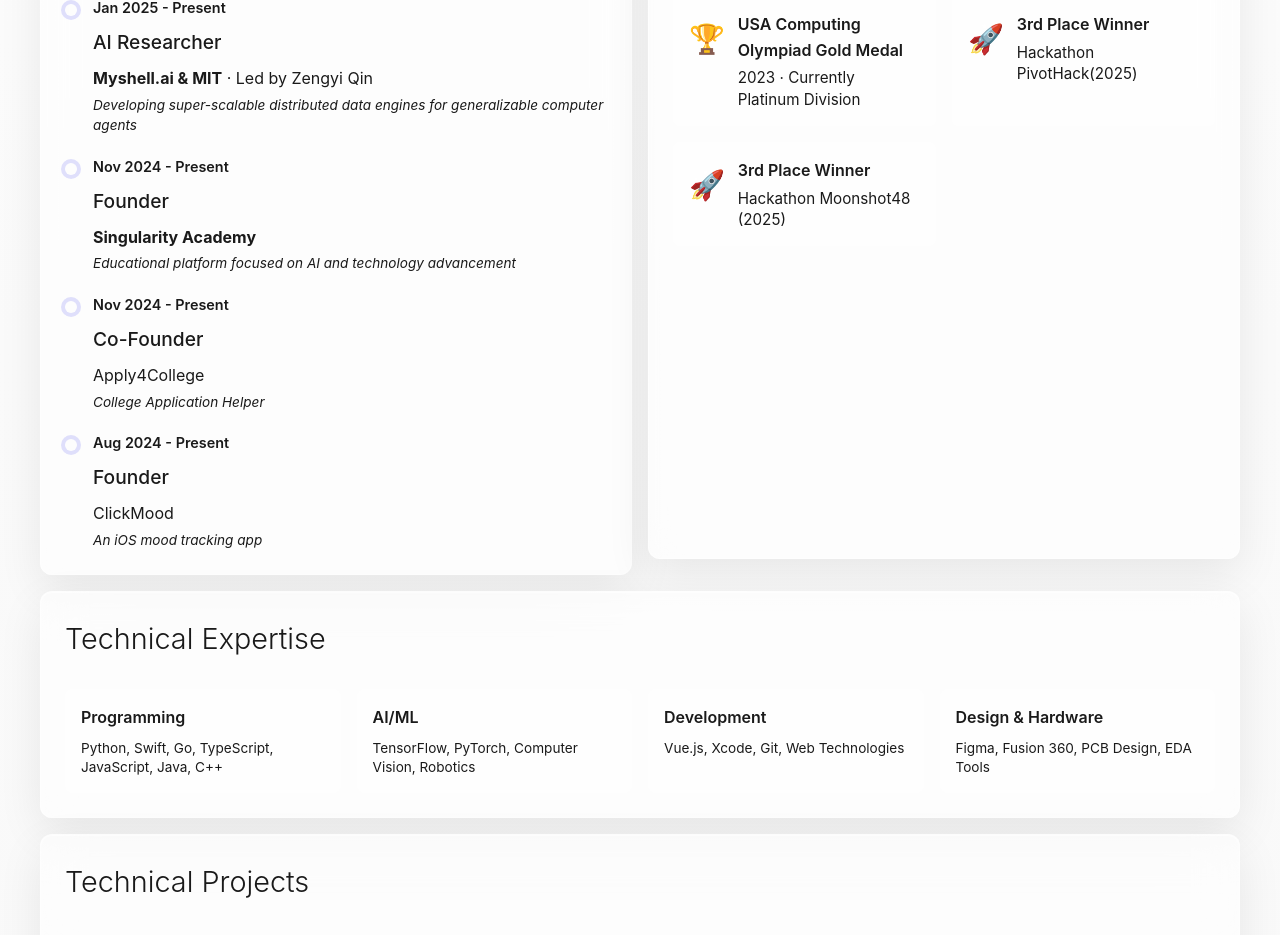
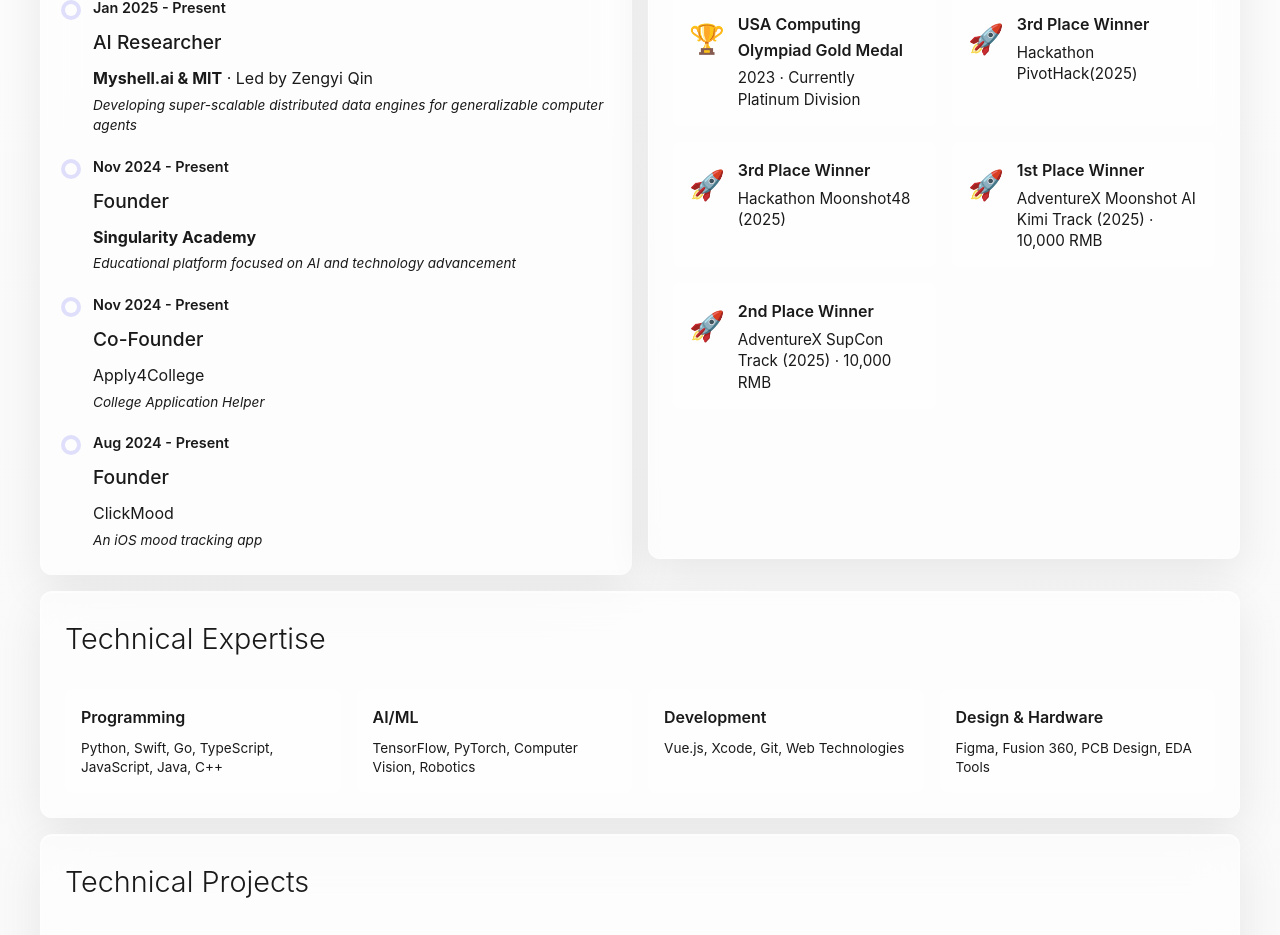
Before and after one commit to JiaceZhao/Photo-Gallery-by-Jiace-Zhao, a Vue app in the folder art-portfolio/: page /about in a window 1280 px wide. Shown: the part 1298-2233 px from the top of the page. Built offline with nearby package versions, Linux system fonts and the light colour scheme.

Commit message:
feat : update about

```diff
--- a/art-portfolio/src/views/AboutView.vue
+++ b/art-portfolio/src/views/AboutView.vue
@@ -146,6 +146,20 @@
                   <div class="achievement-content">
                     <h4>3rd Place Winner</h4>
                     <p>Hackathon Moonshot48 (2025)</p>
+                  </div>
+                </div>
+                <div class="achievement-item">
+                  <div class="achievement-icon">🚀</div>
+                  <div class="achievement-content">
+                    <h4>1st Place Winner</h4>
+                    <p>AdventureX Moonshot AI Kimi Track (2025) · 10,000 RMB</p>
+                  </div>
+                </div>
+                <div class="achievement-item">
+                  <div class="achievement-icon">🚀</div>
+                  <div class="achievement-content">
+                    <h4>2nd Place Winner</h4>
+                    <p>AdventureX SupCon Track (2025) · 10,000 RMB</p>
                   </div>
                 </div>
               </div>
```
Also changed, not shown: 1 other file (tests, documents, lock files or other folders).
